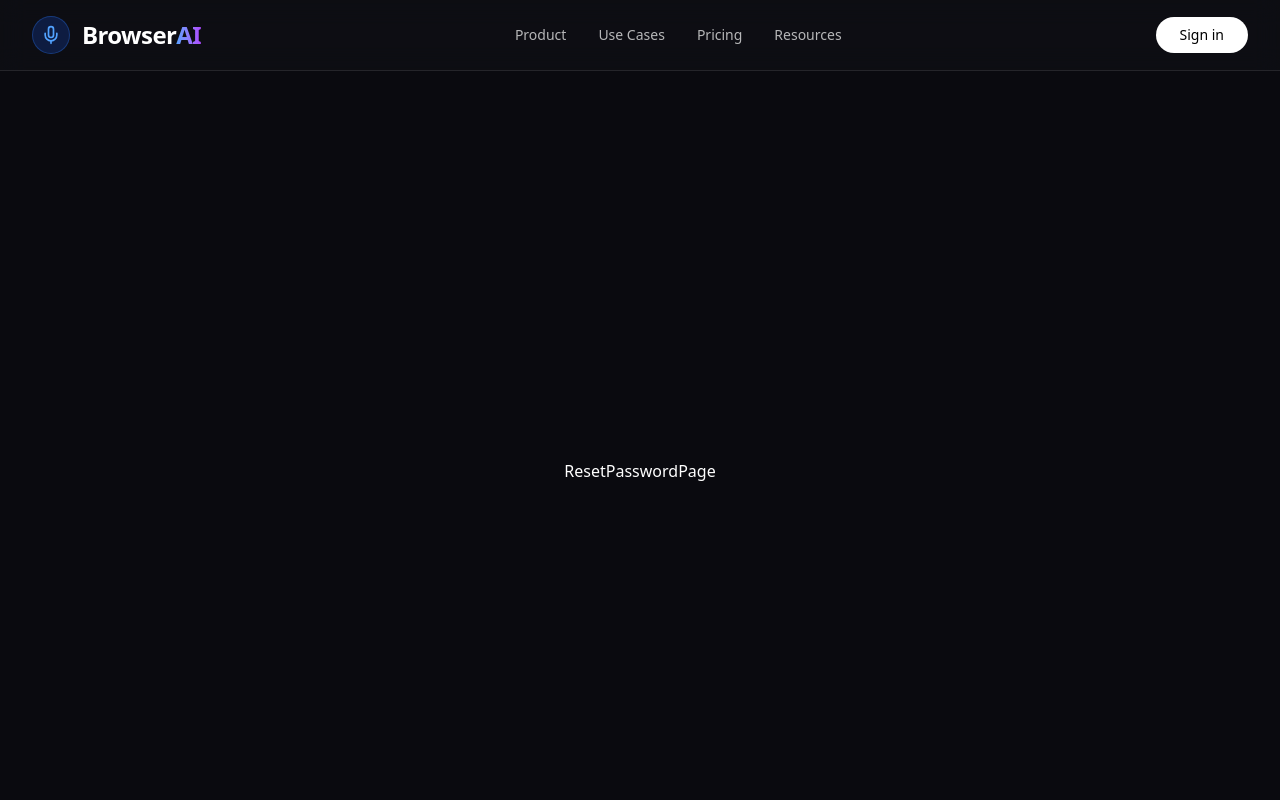
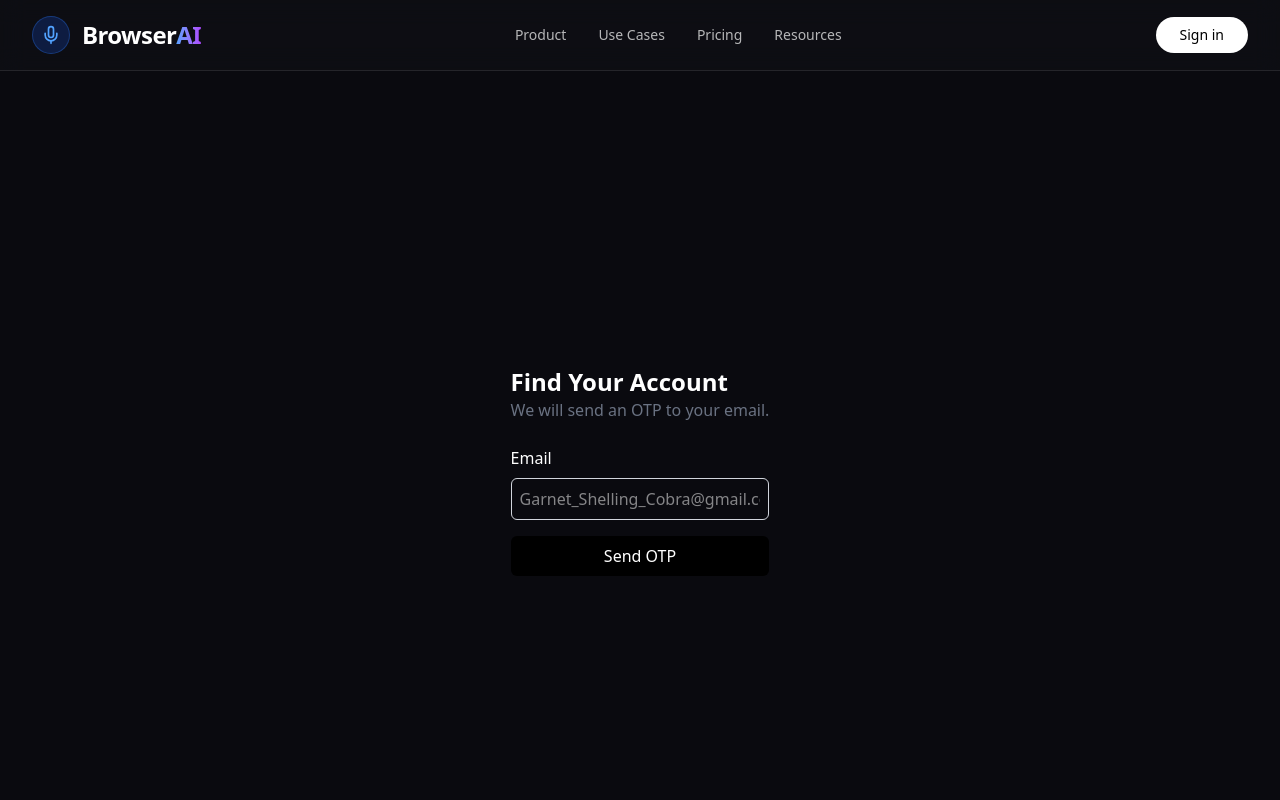
Before and after one commit to aryanlytics/BrowserAI, a Next.js app in the folder apps/web-frontend/: page /forgetpassword in a window 1280 px wide. Shown: the top 800 px of the page. Built offline with nearby package versions, Linux system fonts and the light colour scheme; no server answers.

Commit message:
refactor: rename resetpasswordotp route to forgetpasswordotp and update schema validation

```diff
--- a/apps/web-frontend/app/(password)/forgetpassword/page.tsx
+++ b/apps/web-frontend/app/(password)/forgetpassword/page.tsx
@@ -1,9 +1,182 @@
-import React from 'react'
+"use client";
+
+import React, { useState } from "react";
+import axios from "axios";
+import { useRouter } from "next/navigation";
+import { toast } from "sonner";
+
+import api from "@/lib/api";
+import { forgetPasswordSchema } from "@browser-ai/validators/zod/auth";
 
 const ResetPasswordPage = () => {
+  const router = useRouter();
+
+  const [email, setEmail] = useState("");
+  const [isLoading, setIsLoading] = useState(false);
+
+  const [errors, setErrors] = useState<
+    Record<string, string>
+  >({});
+
+  const handleInput = (
+    e: React.ChangeEvent<HTMLInputElement>
+  ) => {
+    setEmail(e.target.value);
+
+    // Clear email error when user starts typing
+    if (errors.email) {
+      setErrors((prev) => ({
+        ...prev,
+        email: "",
+      }));
+    }
+  };
+
+  const submitHandler = async (
+    e: React.FormEvent<HTMLFormElement>
+  ) => {
+    e.preventDefault();
+
+    const result =
+      forgetPasswordSchema.safeParse({
+        email,
+      });
+
+    if (!result.success) {
+      const formattedErrors: Record<
+        string,
+        string
+      > = {};
+
+      result.error.issues.forEach((issue) => {
+        formattedErrors[
+          issue.path[0] as string
+        ] = issue.message;
+      });
+
+      setErrors(formattedErrors);
+      return;
+    }
+
+    // Clear old validation errors
+    setErrors({});
+
+    setIsLoading(true);
+
+    const toastId = toast.loading(
+      "Sending OTP..."
+    );
+
+    try {
+      await api.post(
+        "/api/auth/forgetpassword",
+        {
+          email,
+        }
+      );
+
+      toast.success(
+        "OTP sent successfully",
+        {
+          id: toastId,
+        }
+      );
+
+      router.push(
+        `/forgetpasswordotp?email=${encodeURIComponent(
+          email
+        )}`
+      );
+    } catch (error) {
+      if (axios.isAxiosError(error)) {
+        const message =
+          error.response?.data?.message ||
+          "Failed to send OTP";
+
+        toast.error(
+          "Failed to send OTP",
+          {
+            id: toastId,
+            description: message,
+          }
+        );
+
+        setErrors({
+          email: message,
+        });
+      } else {
+        toast.error(
+          "Unexpected error",
+          {
+            id: toastId,
+            description:
+              "Something went wrong. Please try again.",
+          }
+        );
+      }
+    } finally {
+      setIsLoading(false);
+    }
+  };
+
   return (
-    <div>ResetPasswordPage</div>
-  )
-}
+    <div className="max-w-md mx-auto p-6">
+      <div className="mb-6">
+        <h2 className="text-2xl font-bold">
+          Find Your Account
+        </h2>
 
-export default ResetPasswordPage
+        <p className="text-gray-500">
+          We will send an OTP to your email.
+        </p>
+      </div>
+
+      <form
+        onSubmit={submitHandler}
+        className="space-y-4"
+      >
+        <div>
+          <label
+            htmlFor="email"
+            className="block mb-2"
+          >
+            Email
+          </label>
+
+          <input
+            id="email"
+            name="email"
+            type="email"
+            value={email}
+            onChange={handleInput}
+            autoComplete="email"
+            className={`w-full border rounded-md p-2 ${
+              errors.email
+                ? "border-red-500"
+                : "border-gray-300"
+            }`}
+            placeholder="Garnet_Shelling_Cobra@gmail.com"
+          />
+
+          {errors.email && (
+            <p className="text-red-500 text-sm mt-1">
+              {errors.email}
+            </p>
+          )}
+        </div>
+
+        <button
+          type="submit"
+          disabled={isLoading}
+          className="w-full bg-black text-white rounded-md p-2 disabled:opacity-50"
+        >
+          {isLoading
+            ? "Sending OTP..."
+            : "Send OTP"}
+        </button>
+      </form>
+    </div>
+  );
+};
+
+export default ResetPasswordPage;
```
